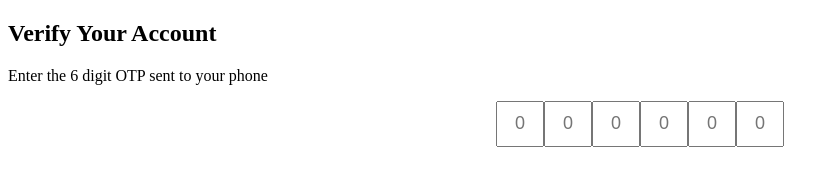
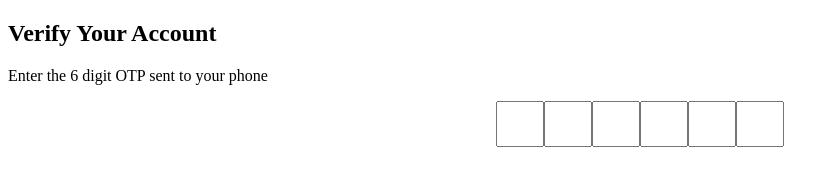
Before and after one commit to acciojob/OTP-Vishakha2431, a website: page main.html in a window 1280 px wide. Shown: the whole page, without its empty margins (0-838 px from the left). Drawn offline with Linux system fonts and the light colour scheme.

Commit message:
created a submission

```diff
--- a/main.html
+++ b/main.html
@@ -12,12 +12,12 @@
 <p id="verification_subtext">Enter the 6 digit OTP sent to your phone</p>
 
 <div class="code-container">
-  <input class="code" maxlength="1" placeholder=0 />
-  <input class="code" maxlength="1"  placeholder=0  />
-  <input class="code" maxlength="1"   placeholder=0 />
-  <input class="code" maxlength="1"  placeholder=0 />
-  <input class="code" maxlength="1"  placeholder=0 />
-  <input class="code" maxlength="1"  placeholder=0 />
+ <input id="code-1" class="code" />
+<input id="code-2" class="code" />
+<input id="code-3" class="code" />
+<input id="code-4" class="code" />
+<input id="code-5" class="code" />
+<input id="code-6" class="code" />
 </div>
     <script type="text/javascript" src="./script.js">
 </script>
```
